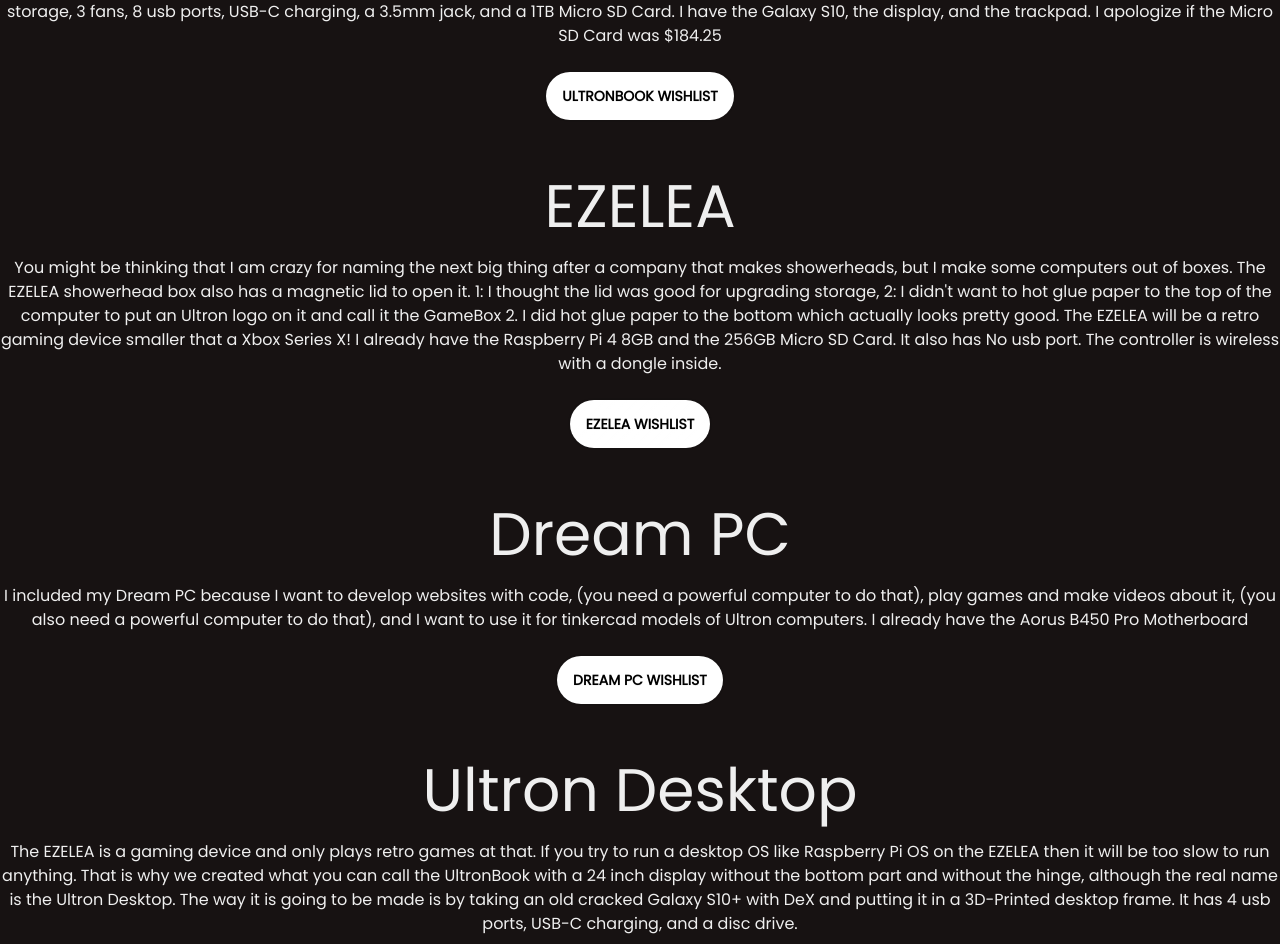
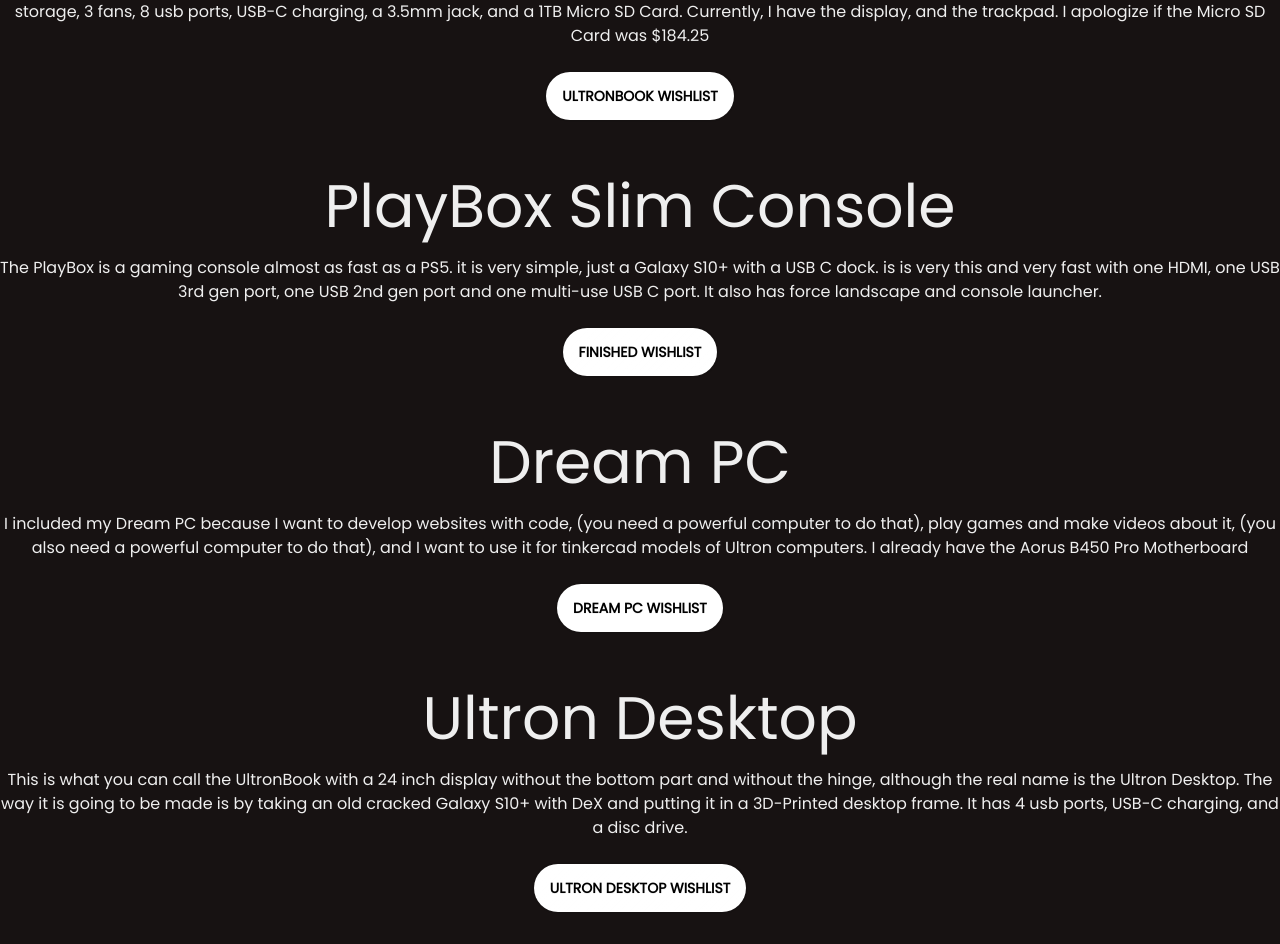
Before and after one commit to bayanalan/ultroncomputerco, a SvelteKit app: page / in a window 1280 px wide. Shown: the part 428-1372 px from the top of the page. Built offline with nearby package versions, Linux system fonts and the light colour scheme.

Commit message:
Uptaded the Ultron Products

```diff
--- a/src/routes/+page.svelte
+++ b/src/routes/+page.svelte
@@ -14,18 +14,19 @@
  why I started the Ultron Computer Co.</p>
  <h1 class="text-6xl text-center font-Roboto pt-14">UltronBook</h1>
  <h1 class="pt-5 text-center">The UltronBook is a Laptop which I designed in tinkercad. It has a 13 inch display,
-runs android 12 Samsung DeX, 8gb RAM, 5 megapixel camera, 128GB Built in storage, 3 fans, 8 usb ports, USB-C charging, a 3.5mm jack, and a 1TB Micro SD Card. I have the Galaxy S10, the display, and the trackpad. I apologize if the Micro SD Card was $184.25 </h1>
+runs android 12 Samsung DeX, 8gb RAM, 5 megapixel camera, 128GB Built in storage, 3 fans, 8 usb ports, USB-C charging, a 3.5mm jack, and a 1TB Micro SD Card. Currently, I have the display, and the trackpad. I apologize if the Micro SD Card was $184.25 </h1>
 
 <div class=" poppins w-full text-center">
   <a class="btn glass mt-6 rounded-full bg-white text-black hover:shadow-xl " href="https://www.amazon.com/hz/wishlist/ls/3EDWSS4QYWYUV/ref=nav_wishlist_lists_3" target="_blank">UltronBook Wishlist</a>
 </div>
 
-<h1 class=" poppins text-center text-6xl pt-14">EZELEA</h1>
+<h1 class=" poppins text-center text-6xl pt-14">PlayBox Slim Console</h1>
 
-<h1 class="text-center pt-5">You might be thinking that I am crazy for naming the next big thing after a company that makes showerheads, but I make some computers out of boxes. The EZELEA showerhead box also has a magnetic lid to open it. 1: I thought the lid was good for upgrading storage, 2: I didn't want to hot glue paper to the top of the computer to put an Ultron logo on it and call it the GameBox 2. I did hot glue paper to the bottom which actually looks pretty good. The EZELEA will be a retro gaming device smaller that a Xbox Series X! I already have the Raspberry Pi 4 8GB and the 256GB Micro SD Card. It also has No usb port. The controller is wireless with a dongle inside.</h1>
+<h1 class="text-center pt-5">The PlayBox is a gaming console almost as fast as a PS5. it is very simple, just a Galaxy S10+ with a USB C dock. is is very this and very fast with one HDMI, one USB 3rd gen port, one USB 2nd gen port and one multi-use USB C port. It also has force landscape and console launcher.</h1>
 
 <div class="w-full text-center">
-  <a class=" poppins btn glass mt-6 rounded-full bg-white text-black hover:shadow-xl " href="https://www.amazon.com/hz/wishlist/ls/3CB3750IQR8GK?ref_=wl_share" target="_blank">EZELEA Wishlist</a>
+  <!-- svelte-ignore a11y-invalid-attribute -->
+  <a class=" poppins btn glass mt-6 rounded-full bg-white text-black hover:shadow-xl " href="" target="_blank">Finished Wishlist</a>
 </div>
 
 <h1 class="text-center text-6xl pt-14">Dream PC</h1>
@@ -38,7 +39,7 @@
 
 <h1 class="text-center text-6xl pt-14 ">Ultron Desktop </h1>
 
-<h1 class="text-center pt-5">The EZELEA is a gaming device and only plays retro games at that. If you try to run a desktop OS like Raspberry Pi OS on the EZELEA then it will be too slow to run anything. That is why we created what you can call the UltronBook with a 24 inch display without the bottom part and without the hinge, although the real name is the Ultron Desktop. The way it is going to be made is by taking an old cracked Galaxy S10+ with DeX and putting it in a 3D-Printed desktop frame. It has 4 usb ports, USB-C charging, and a disc drive.</h1>
+<h1 class="text-center pt-5">This is what you can call the UltronBook with a 24 inch display without the bottom part and without the hinge, although the real name is the Ultron Desktop. The way it is going to be made is by taking an old cracked Galaxy S10+ with DeX and putting it in a 3D-Printed desktop frame. It has 4 usb ports, USB-C charging, and a disc drive.</h1>
 
 <div class="w-full text-center">
   <a class=" poppins btn glass mt-6 rounded-full bg-white text-black hover:shadow-xl " href="https://www.amazon.com/hz/wishlist/ls/WMS8PLIXHW84?ref_=wl_share" target="_blank">Ultron Desktop Wishlist</a>
```
Also changed, not shown: src/app.postcss (line endings or trailing spaces), static/favicon.png.
